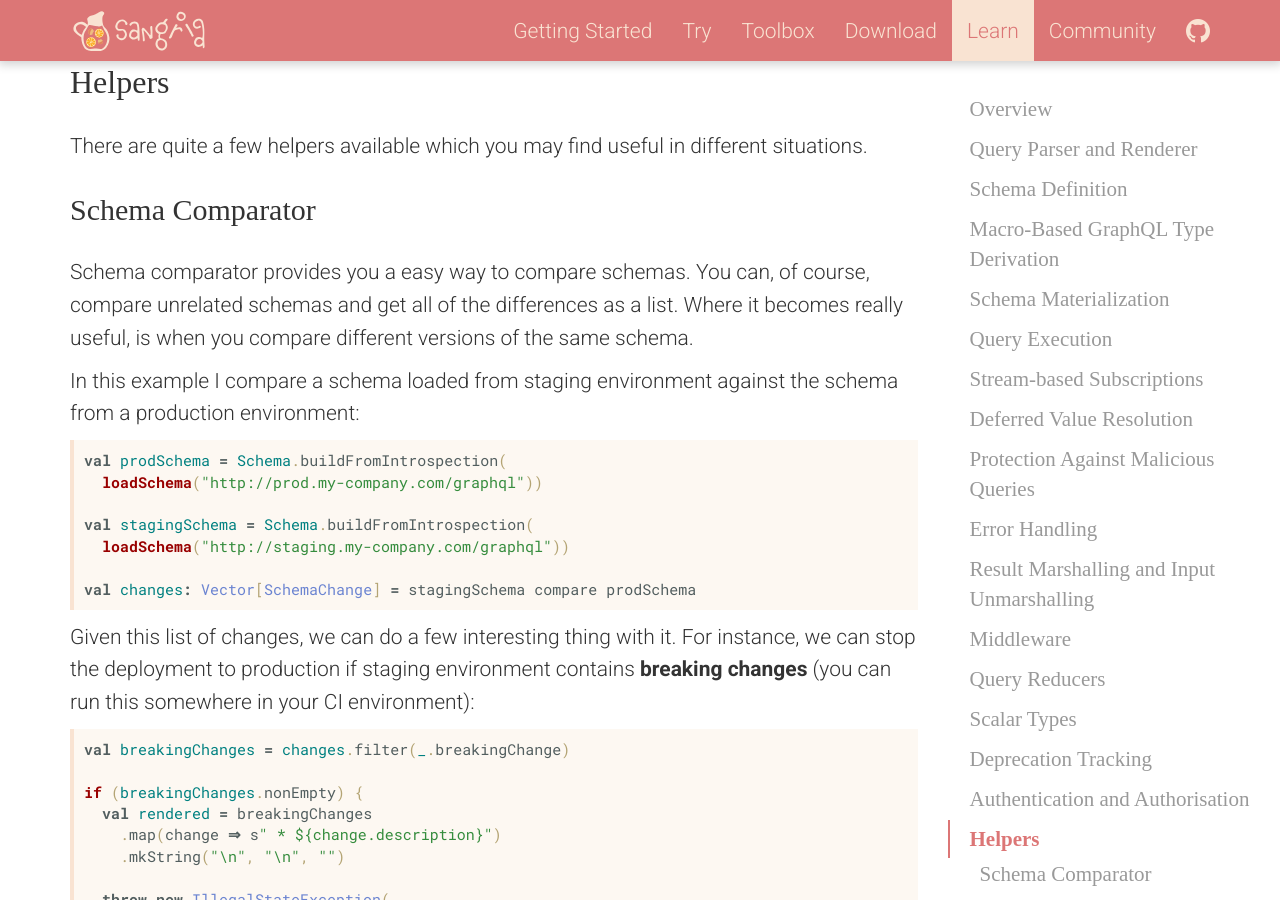
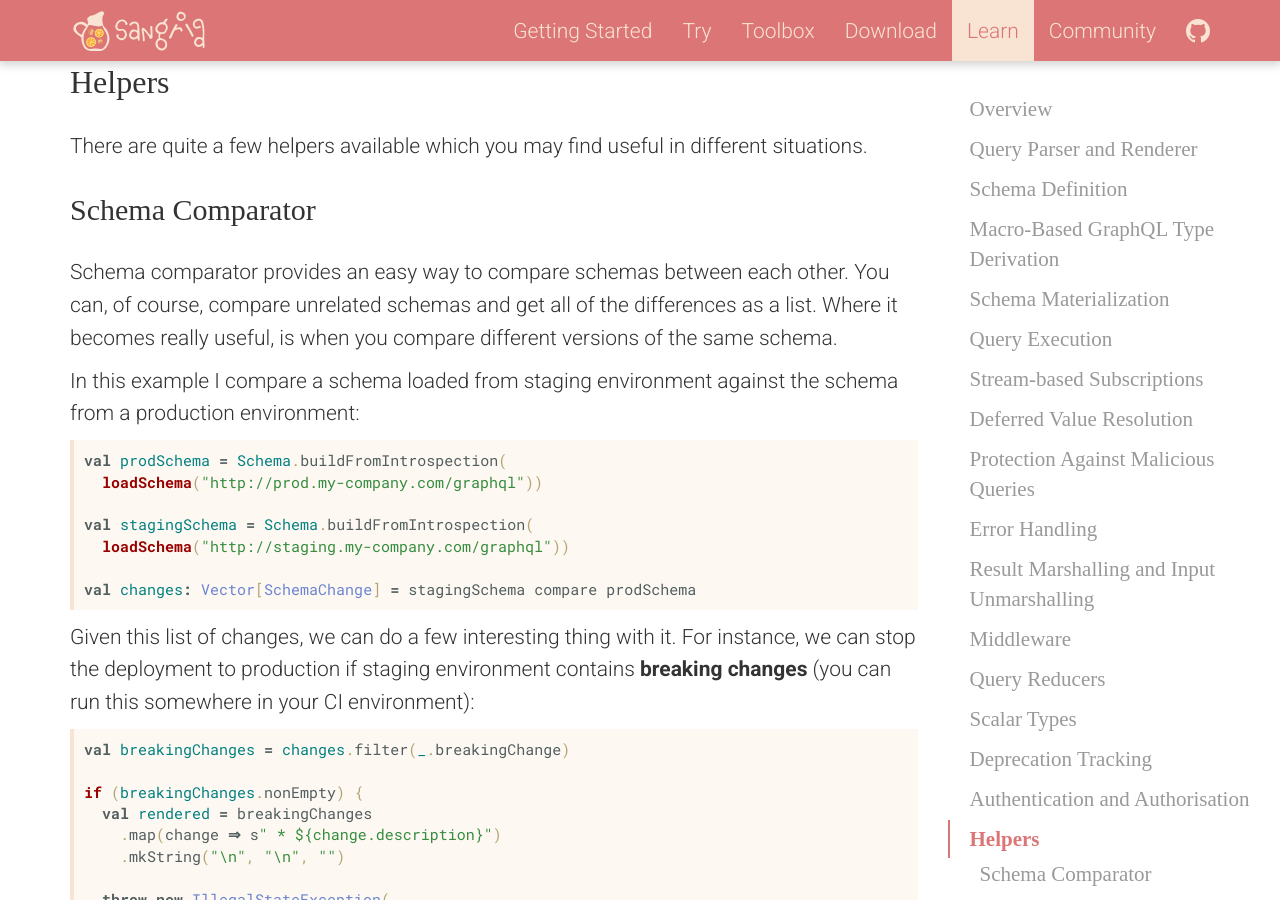
Before and after one commit to sangria-graphql/sangria-graphql.github.io, a Jekyll site: the page built from learn.md, in a window 1280 px wide and 900 px high, scrolled down 46880 px. Built offline with Jekyll 4.4.1, drawn with Linux system fonts in a browser that asks for light colours.

```diff
--- a/learn.md
+++ b/learn.md
@@ -1868,7 +1868,7 @@
 
 ### Schema Comparator
 
-Schema comparator provides you a easy way to compare schemas. You can, of course, compare unrelated schemas and get all of the differences as a list.
+Schema comparator provides an easy way to compare schemas between each other. You can, of course, compare unrelated schemas and get all of the differences as a list.
 Where it becomes really useful, is when you compare different versions of the same schema.
 
 In this example I compare a schema loaded from staging environment against the schema from a production environment:
```
